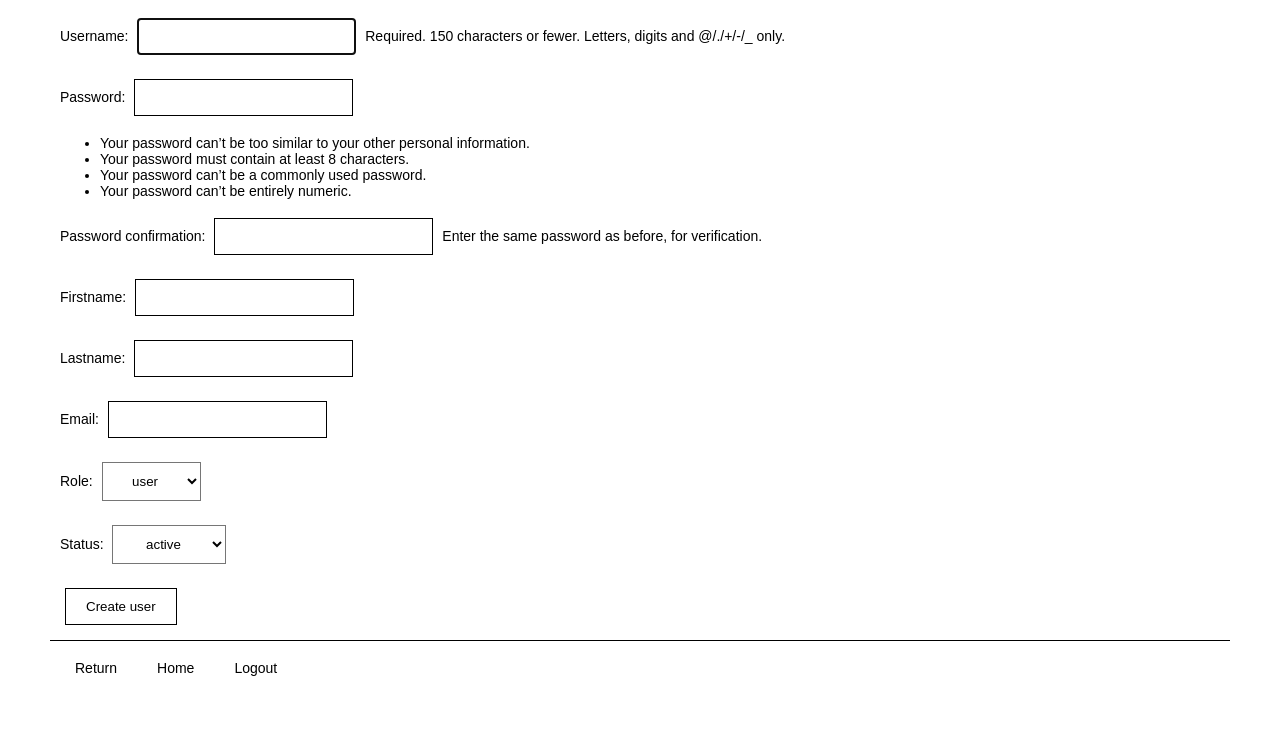
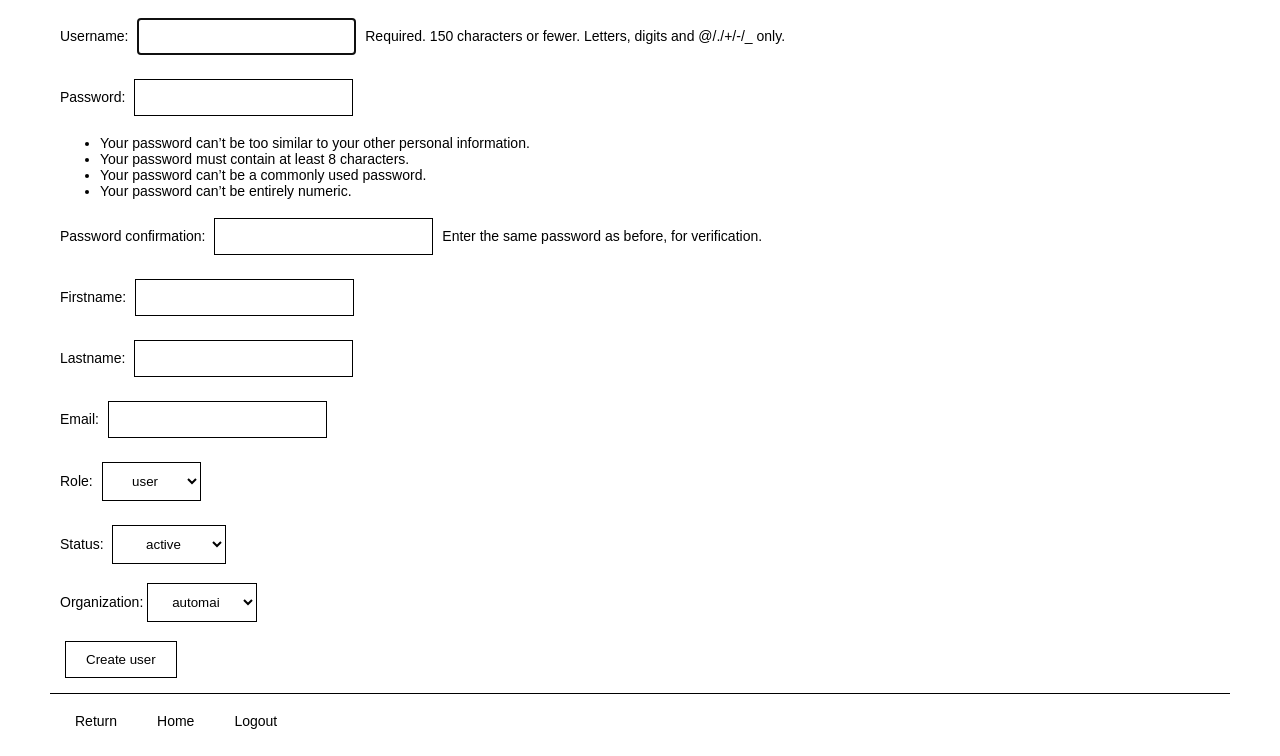
Before and after one commit to lux3hs/contactmgr, a Django app: page /contacts/add-contact in a window 1280 px wide. Shown: the part 80-836 px from the top of the page. Before the commit the page ends 756 px from the top, so only its background shows below. Run offline with Django 3.2, Linux system fonts and the light colour scheme; a user stored in the database is signed in; data comes from the database, SQL or seed files in the repository; both versions use the stored data as it was after the commit.

Commit message:
Allow org selection for automai/admin

```diff
--- a/manage_contacts/forms.py
+++ b/manage_contacts/forms.py
@@ -68,6 +68,14 @@ class SearchForm(forms.Form):
         super(SearchForm, self).__init__(*args, **kwargs)
         self.fields["search_query"].widget.attrs['class'] = "CharField"
 
+class ChoiceForm(forms.Form):
+    #Set widget fields
+    def __init__(self, *args, **kwargs):
+        self.choice_list = kwargs.pop('choice_list')
+        super(ChoiceForm, self).__init__(*args, **kwargs)
+        self.fields['choice_field'] = forms.ChoiceField(choices=self.choice_list)
+        self.fields['choice_field'].widget.attrs['class'] = "ChoiceField"
+
 class SearchChoiceForm(forms.Form):
     #Set widget fields
     def __init__(self, *args, **kwargs):
--- a/manage_contacts/templates/manage_contacts/add-contact.html
+++ b/manage_contacts/templates/manage_contacts/add-contact.html
@@ -32,10 +32,20 @@
     {% csrf_token %}
       {{ contact_form.as_p }}
 
+      {% if contact_org.org_name == "automai" %}
+      <p>
+      <label>Organization:</label>
+      <select name="select_org">
+      {% for choice in choice_list %}
+      <option value="{{ choice }}">{{ choice }}</option>
+      </p>
+      {% endfor %}
+      </select>
+      {% endif %}
+
       <div class="flex-box">
       <input class="button" type = "submit" value = "Create user" name="newForm"/>
       </div>
-
     </form>
   </div>
 
--- a/manage_contacts/views.py
+++ b/manage_contacts/views.py
@@ -8,7 +8,7 @@ from django.http import HttpResponseRedirect
 from django.contrib.auth.decorators import login_required
 
 from .models import Contact, Organization, Product, Entitlement
-from .forms import ContactCreationForm, SearchChoiceForm, OrgCreationForm, ProductCreationForm, EntitlementCreationForm
+from .forms import ContactCreationForm, SearchChoiceForm, OrgCreationForm, ProductCreationForm, EntitlementCreationForm, ChoiceForm
 
 from .services import *
 
@@ -85,7 +85,12 @@ def add_contact(request):
 
     #Get current contact organization
     contact_data = Contact.objects.filter(user_id=user_id).get()
-    contact_organization = contact_data.organization
+    new_contact_org = contact_data.organization
+
+    org_objects = Organization.objects.all()
+    choice_list = []
+    for org_object in org_objects:
+        choice_list.append(org_object.org_name)
 
     #Check for user submission
     if request.method == 'POST':
@@ -93,7 +98,12 @@ def add_contact(request):
 
         if contact_form.is_valid():
             user_query = request.POST
-            add_new_contact(user_query=user_query, contact_organization=contact_organization)
+            if request.POST.get('select_org'):
+                org_selection = request.POST.get('select_org')
+                print(org_selection)
+                new_contact_org = Organization.objects.filter(org_name=org_selection).get()
+
+            add_new_contact(user_query=user_query, contact_organization=new_contact_org)
             messages.add_message(request, messages.INFO, 'New contact created')
             return HttpResponseRedirect(request.path_info)
 
@@ -104,7 +114,7 @@ def add_contact(request):
 
 
     #Render variables in html
-    context = {'user_role':user_role, 'contact_form':contact_form}
+    context = {'user_role':user_role, 'contact_org':new_contact_org, 'contact_form':contact_form, 'choice_list':choice_list}
     return render(request, "manage_contacts/add-contact.html", context)
 
 
--- a/static/css/licensepgm/style.css
+++ b/static/css/licensepgm/style.css
@@ -76,6 +76,18 @@ input.button:hover, input.button:active {
     background-color: whitesmoke;
   }
 
+select{
+  background-color:white;
+  color: black;
+  border: 1px solid black;
+  text-align: left;
+  padding:10px 20px;
+  text-decoration: none;
+}
+
+select:hover, select:active {
+  background-color: whitesmoke;
+}
 
 
 /*            */
```
Also changed, not shown: manage_contacts/services.py (+12 -10 lines), db.sqlite3.
